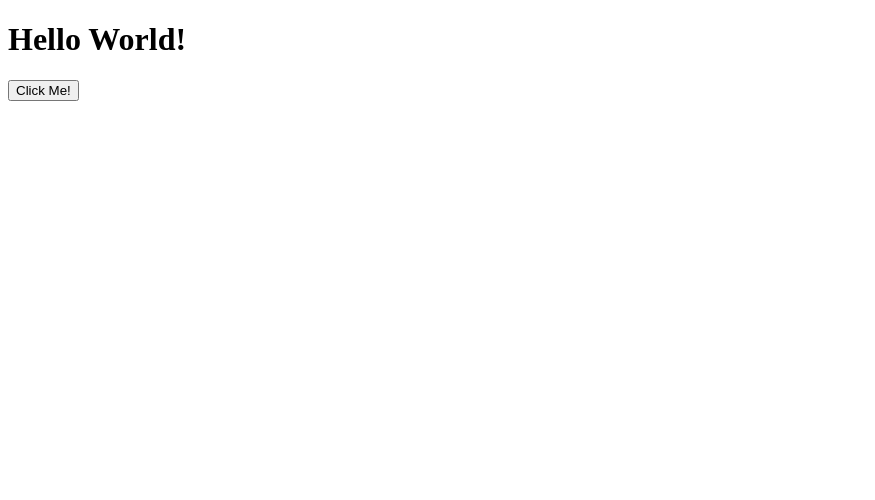
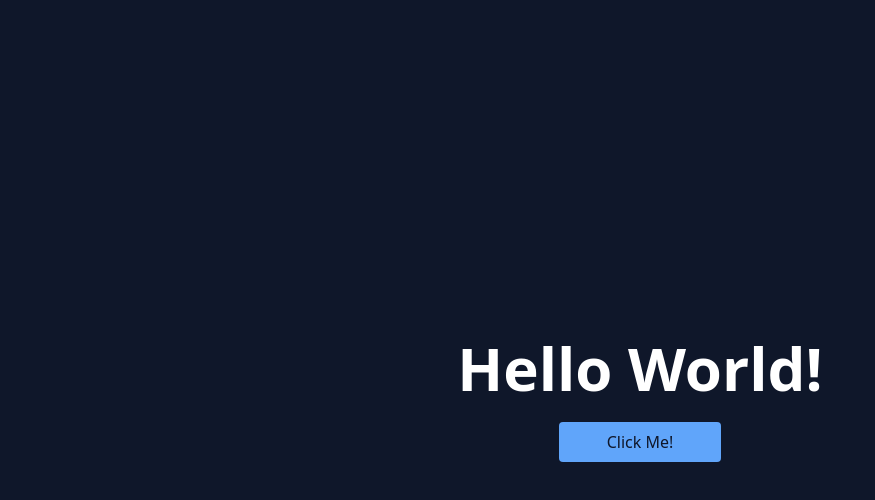
Before and after one commit to danielagg/htmx-playaround, a plain HTML site: page index.html in a window 1280 px wide. Shown: the whole page, without its empty margins (0-875 px from the left). Drawn offline with nearby package versions, Linux system fonts and the light colour scheme.

Commit message:
add tailwind

```diff
--- a/index.html
+++ b/index.html
@@ -4,25 +4,30 @@
     <meta charset="UTF-8" />
     <meta name="viewport" content="width=device-width, initial-scale=1.0" />
     <title>HTMX Playaround</title>
+    <script src="https://cdn.tailwindcss.com"></script>
     <script
       src="https://unpkg.com/htmx.org@1.9.4"
       integrity="sha384-zUfuhFKKZCbHTY6aRR46gxiqszMk5tcHjsVFxnUo8VMus4kHGVdIYVbOYYNlKmHV"
       crossorigin="anonymous"
     ></script>
   </head>
-  <body>
-    <h1>Hello World!</h1>
+  <body
+    class="min-h-screen flex justify-center items-center bg-slate-900 text-white"
+  >
+    <section class="text-center">
+      <h1 class="text-6xl font-bold">Hello World!</h1>
 
-    <div id="parent-div">
-      <!-- hx-post="https://htmx-playground-eight.vercel.app/api" -->
+      <div id="parent-div" class="mt-6">
         <button
           hx-get="/api"
           hx-trigger="click"
           hx-target="#parent-div"
           hx-swap="innerHTML"
+          class="rounded bg-blue-400 py-2 px-12 text-slate-900 hover:bg-blue-500"
         >
           Click Me!
         </button>
       </div>
+    </section>
   </body>
 </html>
```
Lines whose indentation alone changed are shown as unchanged.
